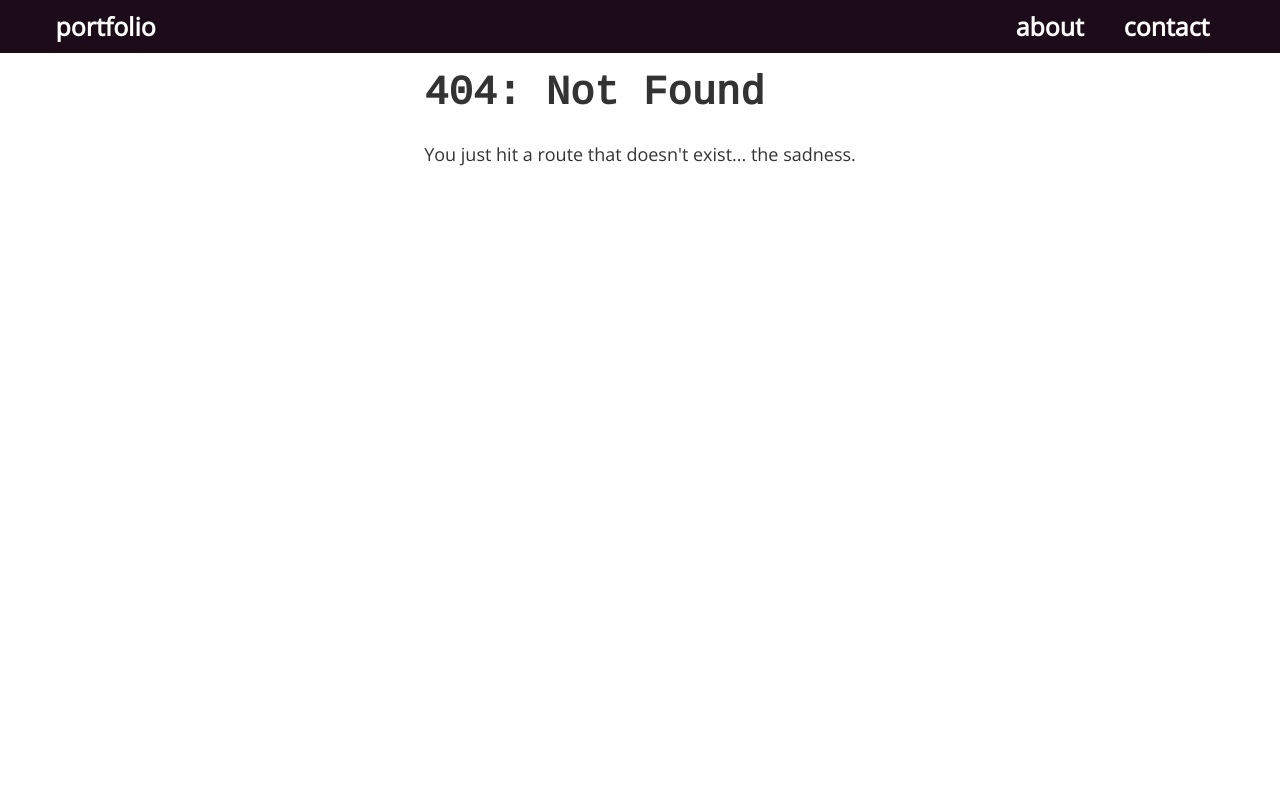
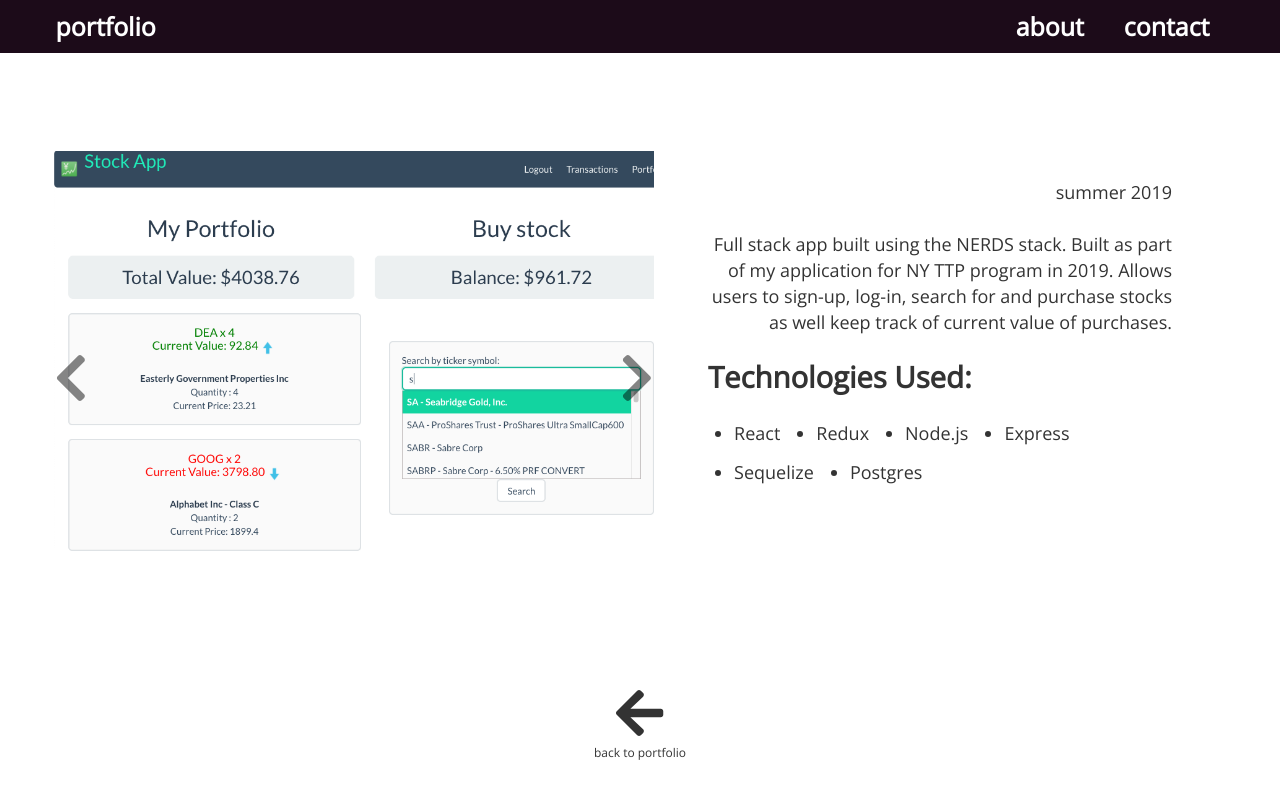
Before and after one commit to Tdask/portfolio, a Gatsby site: page /projects/stock-portfolio in a window 1280 px wide. Before the commit this address had no page. Built offline with nearby package versions, Linux system fonts and the light colour scheme; Gatsby itself is replaced by a stand-in of ours.

Commit message:
stock and melody pages, back button

```diff
--- /dev/null
+++ b/src/components/backButton.tsx
@@ -0,0 +1,35 @@
+import React from "react"
+import styled from "styled-components"
+import scrollTo from "gatsby-plugin-smoothscroll"
+import { FontAwesomeIcon } from "@fortawesome/react-fontawesome"
+import { faArrowLeft } from "@fortawesome/free-solid-svg-icons"
+import { SectionWrapper } from "./sections/index"
+
+const BackWrapper = styled.div`
+  position: absolute;
+  &:hover {
+    transform: scale(1.2);
+  }
+  transition: all 200ms;
+`
+
+const Back = () => {
+  return (
+    <BackWrapper>
+      <FontAwesomeIcon
+        style={{ cursor: "pointer" }}
+        icon={faArrowLeft}
+        size="3x"
+        onClick={
+          typeof history !== "undefined"
+            ? () => history.go(-1)
+            : () => console.log("no history")
+        }
+        // onClick={() => console.log("clik")}
+      />
+      <p style={{ fontSize: 12 }}>back to portfolio</p>
+    </BackWrapper>
+  )
+}
+
+export default Back
--- a/src/components/sections/melodyMakerSection.tsx
+++ b/src/components/sections/melodyMakerSection.tsx
@@ -1,7 +1,9 @@
 import React from "react"
-import { useStaticQuery, graphql } from "gatsby"
+import { useStaticQuery, graphql, Link } from "gatsby"
 import Img from "gatsby-image"
 import Section, { SectionProps } from "./section"
+import { FontAwesomeIcon } from "@fortawesome/react-fontawesome"
+import { faArrowRight } from "@fortawesome/free-solid-svg-icons"
 import SectionWrapper from "./sectionWrapper"
 import Iframe from "react-iframe"
 import GifPlayer, { GifPlayerProps } from "../gifPlayer"
@@ -67,6 +69,19 @@ const MelodySection = () => {
           Generate and build upon melodies using a recurrent neural network.
           Uses google's Magenta.js api as well as web audio.
         </p>
+        <Link
+          to="/projects/neural-melody"
+          style={{
+            textDecoration: `none`,
+            alignSelf: "flex-start",
+          }}
+        >
+          more&nbsp;
+          <FontAwesomeIcon
+            icon={faArrowRight}
+            // style={{ cursor: "pointer", alignSelf: "flex-end" }}
+          />
+        </Link>
       </div>
       {/* </div> */}
     </SectionWrapper>
--- a/src/components/sections/stockSection.tsx
+++ b/src/components/sections/stockSection.tsx
@@ -20,12 +20,10 @@ const StockSection = () => {
       <div style={{ flexDirection: "column", maxWidth: 300 }}>
         <h1 style={{ alignSelf: "flex-start" }}>Stock Portfolio</h1>
         <p style={{ textAlign: "left" }}>
-          A full stack application that allows users to sign-up, log-in, search
-          for stocks using IEX cloud api, purchase stocks and keep track of
-          running value of purchases.
+          A full stack stock portfolio application using IEX cloud api.
         </p>
         <Link
-          to="/projects/tokentax"
+          to="/projects/stock-portfolio"
           style={{
             textDecoration: `none`,
             alignSelf: "flex-start",
--- /dev/null
+++ b/src/components/stockSlides/index.tsx
@@ -0,0 +1,6 @@
+import Slide1 from "./slide1"
+import Slide2 from "./slide2"
+import Slide3 from "./slide3"
+
+const slides = [Slide1, Slide2, Slide3]
+export default slides
--- /dev/null
+++ b/src/components/stockSlides/slide1.tsx
@@ -0,0 +1,22 @@
+import React from "react"
+import { useStaticQuery, graphql } from "gatsby"
+import Img from "gatsby-image"
+
+const Slide1 = () => {
+  const data = useStaticQuery(graphql`
+    query {
+      stockSlide1: file(relativePath: { eq: "stockSlides/stockSlide1.png" }) {
+        childImageSharp {
+          fluid(maxWidth: 969) {
+            ...GatsbyImageSharpFluid
+          }
+        }
+      }
+    }
+  `)
+  if (!data?.stockSlide1?.childImageSharp?.fluid) {
+    return <p>no data</p>
+  }
+  return <Img fluid={data.stockSlide1.childImageSharp.fluid} />
+}
+export default Slide1
--- /dev/null
+++ b/src/components/stockSlides/slide2.tsx
@@ -0,0 +1,22 @@
+import React from "react"
+import { useStaticQuery, graphql } from "gatsby"
+import Img from "gatsby-image"
+
+const Slide2 = () => {
+  const data = useStaticQuery(graphql`
+    query {
+      stockSlide2: file(relativePath: { eq: "stockSlides/stockSlide2.png" }) {
+        childImageSharp {
+          fluid(maxWidth: 969) {
+            ...GatsbyImageSharpFluid
+          }
+        }
+      }
+    }
+  `)
+  if (!data?.stockSlide2?.childImageSharp?.fluid) {
+    return <p>no data</p>
+  }
+  return <Img fluid={data.stockSlide2.childImageSharp.fluid} />
+}
+export default Slide2
--- /dev/null
+++ b/src/components/stockSlides/slide3.tsx
@@ -0,0 +1,22 @@
+import React from "react"
+import { useStaticQuery, graphql } from "gatsby"
+import Img from "gatsby-image"
+
+const Slide3 = () => {
+  const data = useStaticQuery(graphql`
+    query {
+      stockSlide3: file(relativePath: { eq: "stockSlides/stockSlide3.png" }) {
+        childImageSharp {
+          fluid(maxWidth: 969) {
+            ...GatsbyImageSharpFluid
+          }
+        }
+      }
+    }
+  `)
+  if (!data?.stockSlide3?.childImageSharp?.fluid) {
+    return <p>no data</p>
+  }
+  return <Img fluid={data.stockSlide3.childImageSharp.fluid} />
+}
+export default Slide3
--- /dev/null
+++ b/src/pages/projects/stock-portfolio.tsx
@@ -0,0 +1,57 @@
+import React from "react"
+import Layout from "../../components/layout"
+import SectionWrapper from "../../components/sections/sectionWrapper"
+import SlideViewer, { makePages } from "../../components/slideViewer"
+import slides from "../../components/stockSlides"
+import Back from "../../components/backButton"
+
+const pages = makePages(slides)
+
+const technologies = [
+  "React",
+  "Redux",
+  "Node.js",
+  "Express",
+  "Sequelize",
+  "Postgres",
+]
+
+const StockPage = () => {
+  return (
+    <Layout>
+      <SectionWrapper>
+        <div style={{ flex: 1 }}>
+          <SlideViewer pages={pages} />
+        </div>
+        <div style={{ padding: "3rem", textAlign: "right" }}>
+          <p>summer 2019</p>
+          <p>
+            Full stack app built using the NERDS stack. Built as part of my
+            application for NY TTP program in 2019. Allows users to sign-up,
+            log-in, search for and purchase stocks as well keep track of current
+            value of purchases.
+          </p>
+          <h2 style={{ textAlign: "left" }}>Technologies Used:</h2>
+          <ul
+            style={{
+              textAlign: "left",
+              display: "flex",
+              flexWrap: "wrap",
+            }}
+          >
+            {technologies.map(item => (
+              <li key={item} style={{ paddingRight: "2rem" }}>
+                {item}
+              </li>
+            ))}
+          </ul>
+        </div>
+      </SectionWrapper>
+      <SectionWrapper align="flex-start">
+        <Back />
+      </SectionWrapper>
+    </Layout>
+  )
+}
+
+export default StockPage
```
Also changed, not shown: src/pages/projects/chroma.tsx (+26 -46 lines), src/pages/projects/neural-melody.tsx (added, +66 -0 lines), src/pages/projects/neuralMelody.tsx (deleted, +0 -19 lines), src/pages/projects/tokentax.tsx (+35 -14 lines), src/images/stockSlides/stockSlide1.png (added), src/images/stockSlides/stockSlide2.png (added), src/images/stockSlides/stockSlide3.png (added).
